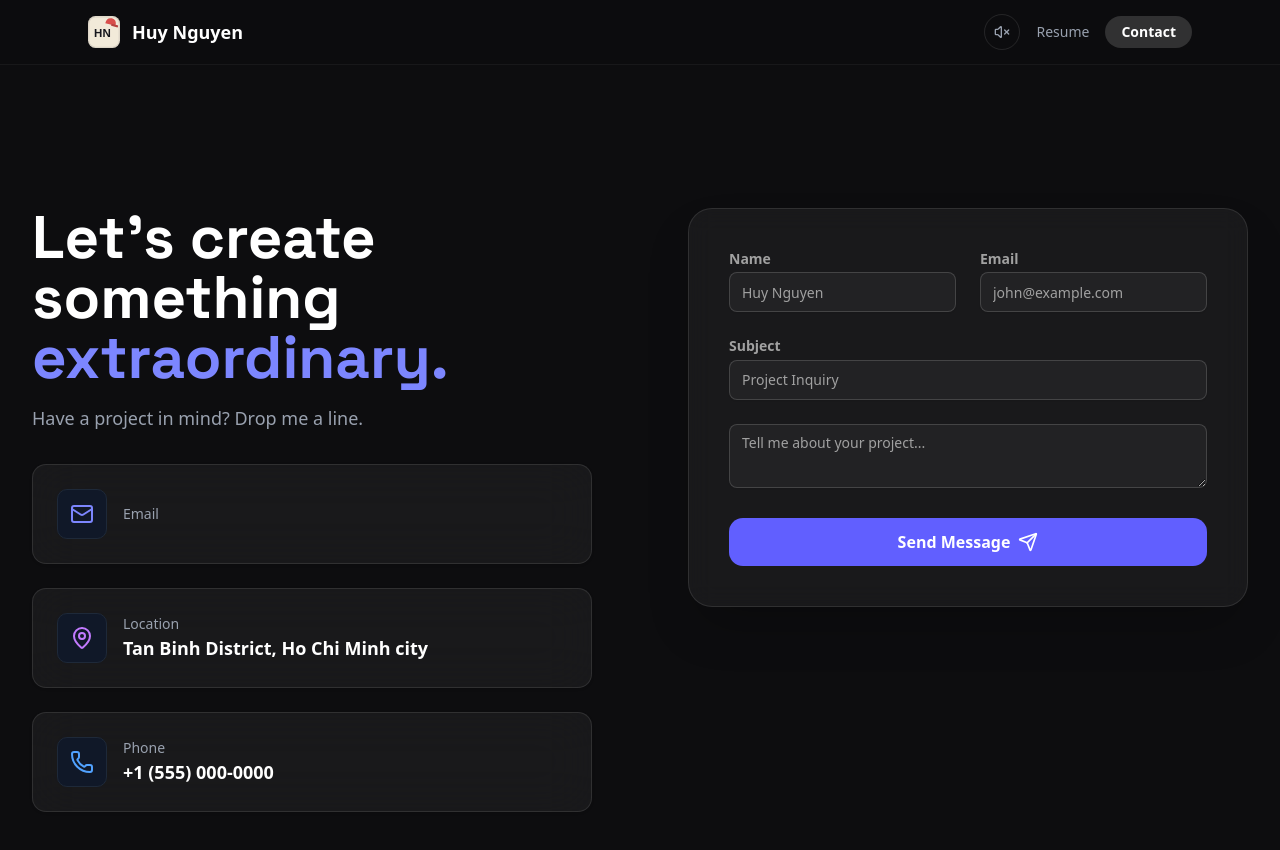
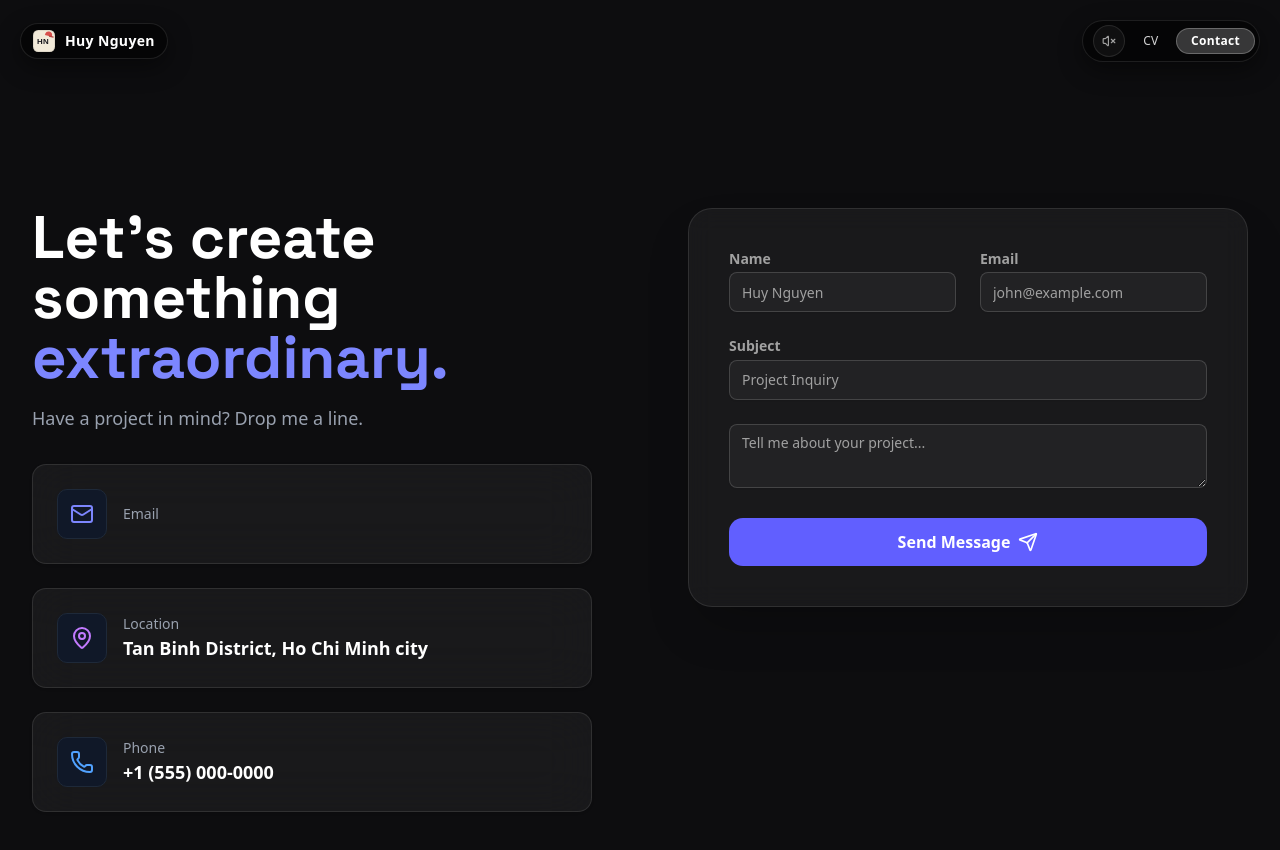
Before and after one commit to huynth1801/my-porfolio-nextjs, a Next.js app: page /contact in a window 1280 px wide. Shown: the top 850 px of the page. Built offline with nearby package versions, Linux system fonts and the light colour scheme.

Commit message:
feat: redesign header as floating glass pills to unblock 3d sky diorama

```diff
--- a/app/components/header.tsx
+++ b/app/components/header.tsx
@@ -9,15 +9,8 @@ import Image from "next/image";
 import { profile } from "@/lib/content";
 import { lofi } from "@/lib/audio";
 
-const sectionLinks = [
-  { name: "About", hash: "#about" },
-  { name: "Experience", hash: "#experience" },
-  { name: "Projects", hash: "#projects" },
-];
-
 export function Header() {
   const pathname = usePathname();
-  const onHome = pathname === "/";
   const [musicOn, setMusicOn] = useState(false);
 
   const toggleMusic = async () => {
@@ -26,66 +19,66 @@ export function Header() {
   };
 
   return (
-    <header className="fixed top-0 right-0 left-0 z-50 border-b border-white/5 bg-[#0d0d0f]/70 backdrop-blur-md">
-      <div className="mx-auto flex max-w-6xl items-center justify-between px-6 py-3.5">
-        {/* Logo */}
-        <Link href="/" className="flex items-center gap-3">
+    <header className="fixed top-0 inset-x-0 z-50 pointer-events-none p-3.5 sm:p-5">
+      <div className="mx-auto flex max-w-7xl items-center justify-between">
+        {/* Left Floating Brand Pill */}
+        <div className="pointer-events-auto">
+          <Link
+            href="/"
+            className="group flex items-center gap-2.5 rounded-full border border-white/10 bg-black/55 px-3 py-1.5 shadow-[0_8px_24px_rgba(0,0,0,0.45)] backdrop-blur-xl transition-all duration-200 hover:border-white/25 hover:bg-black/75 hover:scale-[1.02] active:scale-[0.98]"
+          >
             <Image
               src="/huy-nguyen-logo.svg"
               alt="Huy Nguyen Logo"
-            width={32}
-            height={32}
-            className="size-8"
+              width={22}
+              height={22}
+              className="size-5.5 transition-transform duration-300 group-hover:rotate-6"
               priority
             />
-          <span className="text-lg font-semibold text-white">Huy Nguyen</span>
+            <span className="text-xs sm:text-sm font-semibold tracking-wide text-white">
+              Huy Nguyen
+            </span>
           </Link>
+        </div>
 
-        {/* Section anchors — only meaningful on the home journey */}
-        {onHome && (
-          <nav className="hidden items-center gap-7 md:flex" aria-label="Sections">
-            {sectionLinks.map((item) => (
-              <a
-                key={item.hash}
-                href={item.hash}
-                className="text-sm font-medium text-gray-400 transition-colors hover:text-white"
+        {/* Right Floating Actions Capsule */}
+        <nav
+          className="pointer-events-auto flex items-center gap-1.5 sm:gap-2.5 rounded-full border border-white/10 bg-black/55 p-1 pl-1.5 sm:pl-2.5 shadow-[0_8px_24px_rgba(0,0,0,0.45)] backdrop-blur-xl transition-all duration-200"
+          aria-label="Quick Actions"
         >
-                {item.name}
-              </a>
-            ))}
-          </nav>
-        )}
-
-        {/* Always-visible actions: music, Resume, Contact */}
-        <nav className="flex items-center gap-4">
+          {/* Lo-fi Music Toggle */}
           <button
             onClick={toggleMusic}
             aria-label={musicOn ? "Turn lo-fi music off" : "Turn lo-fi music on"}
             aria-pressed={musicOn}
-            title={musicOn ? "Lo-fi: on" : "Lo-fi: off"}
+            title={musicOn ? "Lo-fi: Đang phát" : "Lo-fi: Đã tắt"}
             className={cn(
-              "flex size-9 cursor-pointer items-center justify-center rounded-full border transition-colors",
+              "flex size-7.5 sm:size-8 cursor-pointer items-center justify-center rounded-full border transition-all duration-200",
               musicOn
-                ? "border-cyan-400/50 text-cyan-300 shadow-[0_0_16px_-4px_rgba(34,211,238,0.6)]"
-                : "border-white/10 text-gray-400 hover:border-white/30 hover:text-white",
+                ? "border-cyan-400/60 bg-cyan-400/15 text-cyan-300 shadow-[0_0_12px_rgba(34,211,238,0.4)]"
+                : "border-white/10 bg-white/[0.04] text-neutral-400 hover:border-white/30 hover:text-white",
             )}
           >
-            {musicOn ? <Volume2 className="size-4" /> : <VolumeX className="size-4" />}
+            {musicOn ? <Volume2 className="size-3.5" /> : <VolumeX className="size-3.5" />}
           </button>
+
+          {/* Quick CV Download */}
           <a
             href={profile.resume}
             download
-            className="text-sm font-medium text-gray-400 transition-colors hover:text-white"
+            className="hidden sm:inline-flex text-xs font-mono font-medium text-neutral-300 hover:text-white transition-colors px-2 py-1 rounded-md hover:bg-white/[0.08]"
           >
-            Resume
+            CV
           </a>
+
+          {/* Contact Pill Button */}
           <Link
             href="/contact"
             className={cn(
-              "rounded-full px-4 py-1.5 text-sm font-semibold transition-colors",
+              "rounded-full px-3.5 py-1 text-xs font-semibold tracking-wide transition-all duration-200 cursor-pointer",
               pathname === "/contact"
-                ? "bg-white/15 text-white"
-                : "btn-solid",
+                ? "bg-white/20 text-white border border-white/25"
+                : "bg-white text-neutral-950 hover:bg-neutral-100 hover:shadow-[0_0_16px_rgba(255,255,255,0.25)] active:scale-95",
             )}
           >
             Contact
```
Lines whose indentation alone changed are shown as unchanged.
